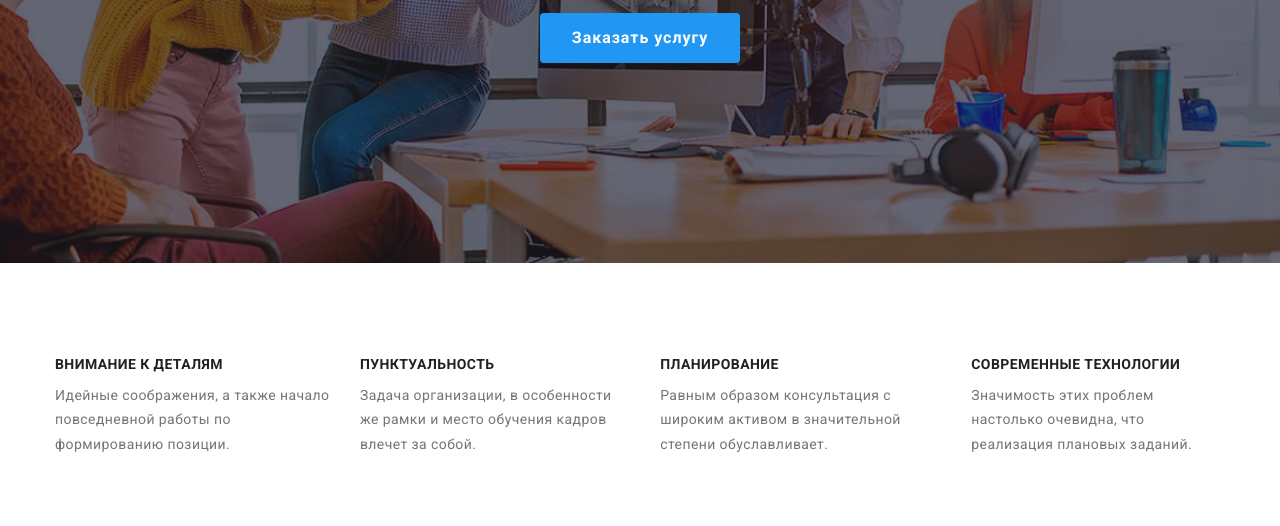
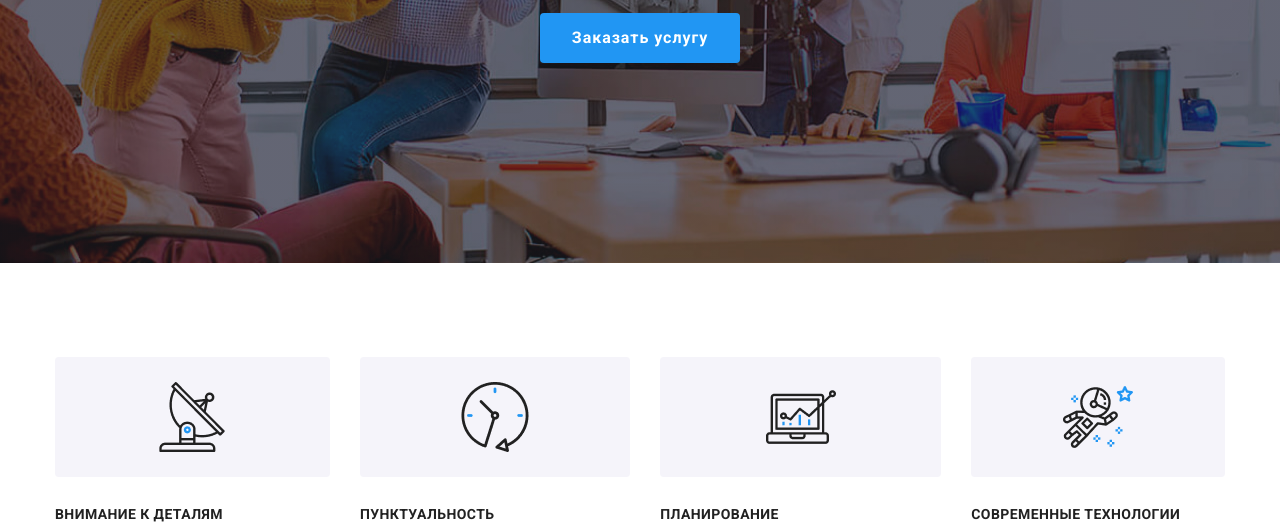
Before and after one commit to I-van-T/goit-markup-hw-04, a plain HTML site: page index.html in a window 1280 px wide. Shown: the part 426-952 px from the top of the page. Drawn offline with nearby package versions, Linux system fonts and the light colour scheme.

Commit message:
доработка icon

```diff
--- a/index.html
+++ b/index.html
@@ -55,25 +55,25 @@
         <div class="container">
           <h2 class="visually-hidden">Наши преимущества</h2>
           <ul class="benefits-list list">
-            <li class="benefits-item">
+            <li class="benefits-item icon-antenna">
               <h3 class="benefits-title">Внимание к деталям</h3>
               <p class="benefits-text">
                 Идейные соображения, а также начало повседневной работы по формированию позиции.
               </p>
             </li>
-            <li class="benefits-item">
+            <li class="benefits-item icon-clock">
               <h3 class="benefits-title">Пунктуальность</h3>
               <p class="benefits-text">
                 Задача организации, в особенности же рамки и место обучения кадров влечет за собой.
               </p>
             </li>
-            <li class="benefits-item">
+            <li class="benefits-item icon-diagram">
               <h3 class="benefits-title">Планирование</h3>
               <p class="benefits-text">
                 Равным образом консультация с широким активом в значительной степени обуславливает.
               </p>
             </li>
-            <li class="benefits-item">
+            <li class="benefits-item icon-astronaut">
               <h3 class="benefits-title">Современные технологии</h3>
               <p class="benefits-text">
                 Значимость этих проблем настолько очевидна, что реализация плановых заданий.
--- a/style/styles.css
+++ b/style/styles.css
@@ -240,6 +240,34 @@ img {
   margin-right: 30px;
 }
 
+.benefits-item::before {
+  content: '';
+  display: block;
+  height: 120px;
+  background-color: #f5f4fa;
+  background-size: 70px 70px;
+  background-repeat: no-repeat;
+  background-position: center;
+  margin-bottom: 30px;
+  border-radius: 4px;
+}
+
+.icon-antenna::before {
+  background-image: url(../images/antenna-icon.png);
+}
+
+.icon-clock::before {
+  background-image: url(../images/clock-icon.png);
+}
+
+.icon-diagram::before {
+  background-image: url(../images/diagram-icon.png);
+}
+
+.icon-astronaut::before {
+  background-image: url(../images/astronaut-icon.png);
+}
+
 .benefits-item:last-child {
   margin: 0px;
 }
@@ -311,6 +339,7 @@ img {
   display: flex;
   align-items: center;
   margin-top: 50px;
+  filter: drop-shadow(0px 4px 4px rgba(0, 0, 0, 0.25));
 }
 
 .team-item {
```
Also changed, not shown: images/antenna-icon.png (added), images/astronaut-icon.png (added), images/clock-icon.png (added), images/diagram-icon.png (added).
